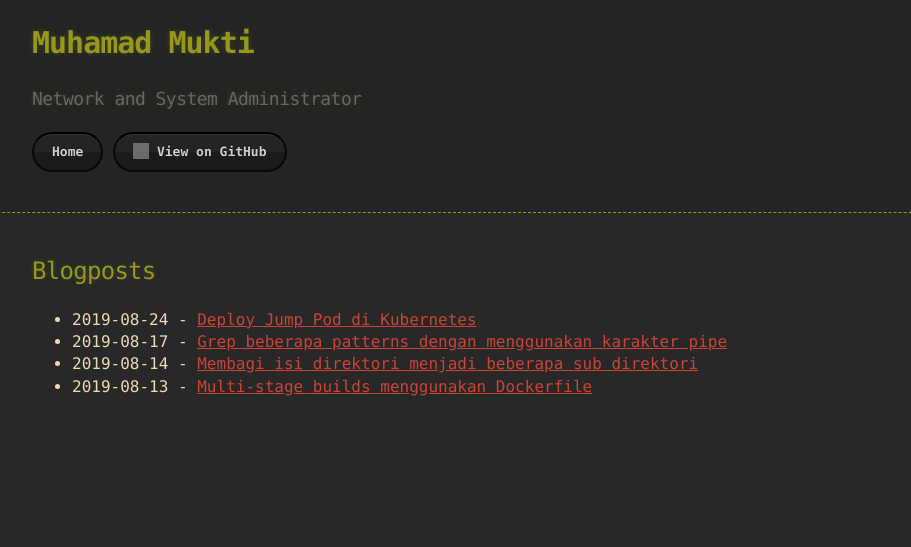
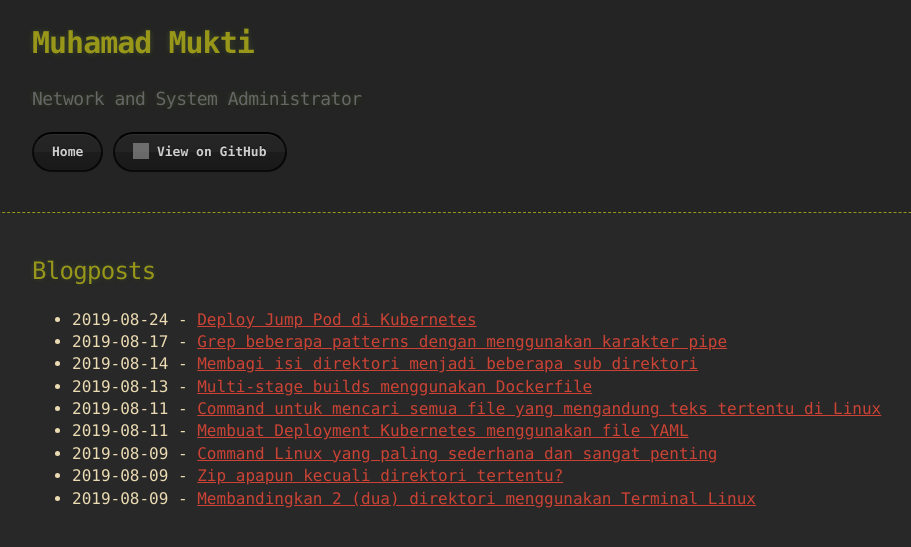
Before and after one commit to mmdmukti/mmdmukti.github.io, a Jekyll site: the page built from blog/index.md, in a window 1280 px wide. Shown: the top 547 px of the page, without its empty margins (108-1019 px from the left). Built offline with Jekyll 4.4.1, drawn with Linux system fonts in a browser that asks for light colours; grey boxes are pictures that could not be loaded.

Commit message:
Update index.md

```diff
--- a/blog/index.md
+++ b/blog/index.md
@@ -10,3 +10,8 @@ description: Linux Tutorials and Configuration
 - 2019-08-17 - [Grep beberapa patterns dengan menggunakan karakter pipe](https://tuxtor.com/grep-beberapa-patterns-dengan-menggunakan-karakter-pipe/)
 - 2019-08-14 - [Membagi isi direktori menjadi beberapa sub direktori](https://tuxtor.com/membagi-isi-direktori-menjadi-beberapa-sub-direktori/)
 - 2019-08-13 - [Multi-stage builds menggunakan Dockerfile](https://tuxtor.com/multi-stage-builds-menggunakan-dockerfile/)
+- 2019-08-11 - [Command untuk mencari semua file yang mengandung teks tertentu di Linux](https://tuxtor.com/command-untuk-mencari-semua-file-yang-mengandung-teks-tertentu-di-linux/)
+- 2019-08-11 - [Membuat Deployment Kubernetes menggunakan file YAML](https://tuxtor.com/membuat-deployment-kubernetes-menggunakan-file-yaml/)
+- 2019-08-09 - [Command Linux yang paling sederhana dan sangat penting](https://tuxtor.com/command-linux-yang-paling-sederhana-dan-sangat-penting/)
+- 2019-08-09 - [Zip apapun kecuali direktori tertentu?](https://tuxtor.com/zip-apapun-kecuali-direktori-tertentu/)
+- 2019-08-09 - [Membandingkan 2 (dua) direktori menggunakan Terminal Linux](https://tuxtor.com/membandingkan-2-dua-direktori-menggunakan-terminal-linux/)
```
